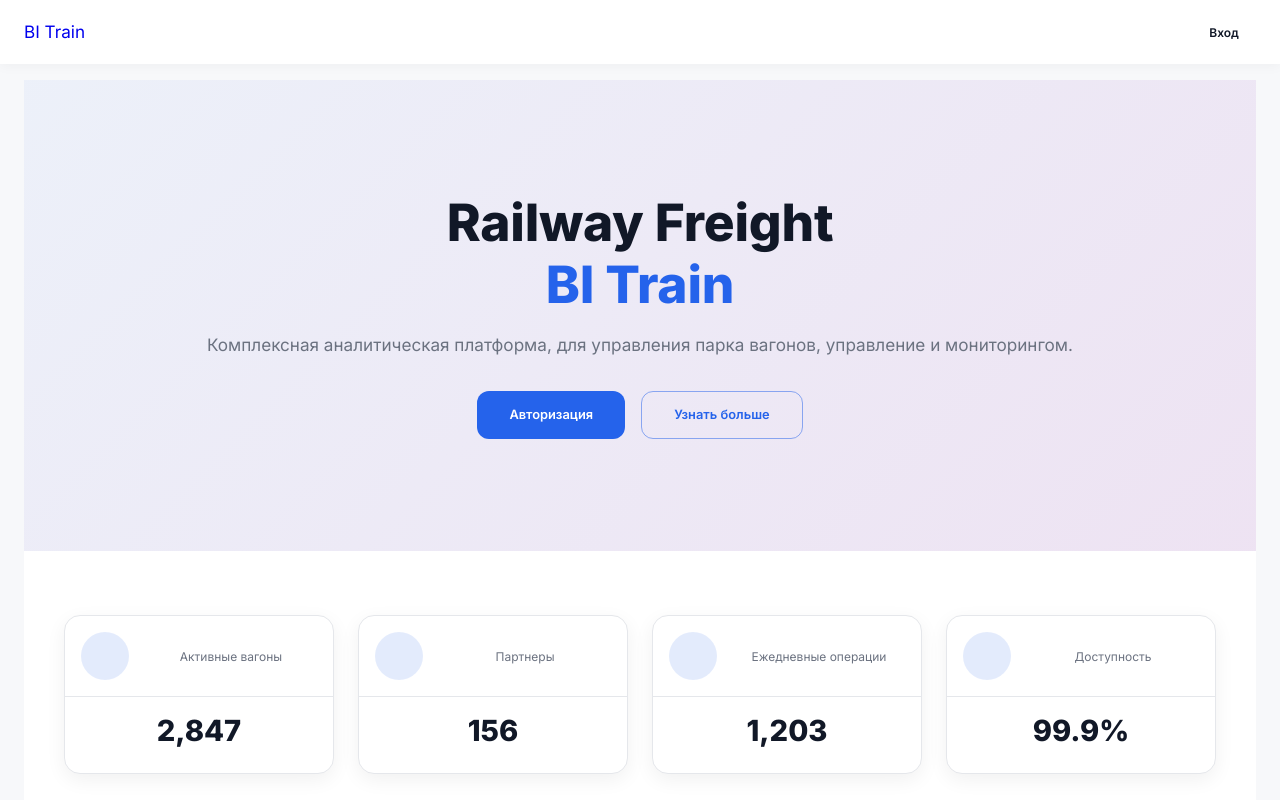
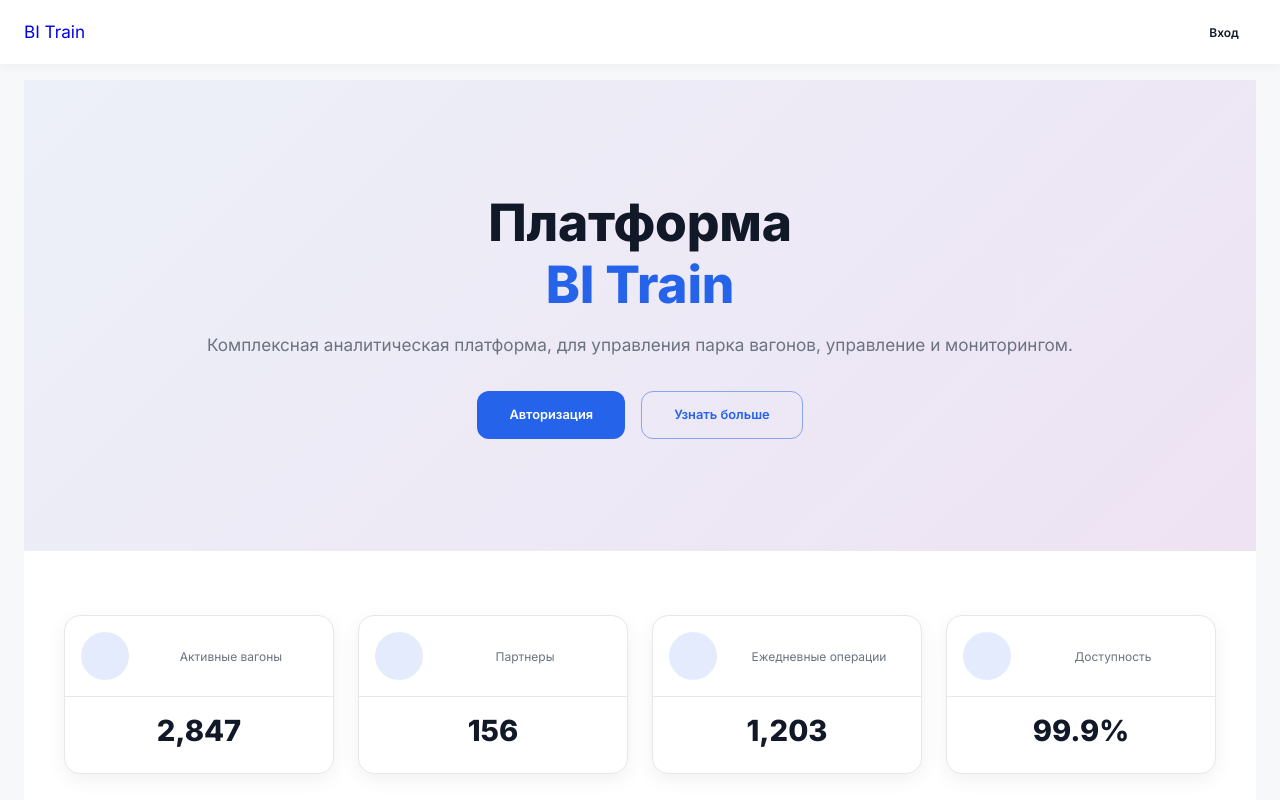
Before and after one commit to DKen717/bitrain-site, a Next.js app: page / in a window 1280 px wide. Shown: the top 800 px of the page. Built offline with nearby package versions, Linux system fonts and the light colour scheme.

Commit message:
Update index.jsx

```diff
--- a/pages/index.jsx
+++ b/pages/index.jsx
@@ -97,7 +97,7 @@ export default function Home() {
               variant="h2"
               sx={{ fontWeight: 800, mb: 2 }}
             >
-              Railway Freight
+              Платформа
               <Box component="span" sx={{ color: 'primary.main', display: 'block' }}>
                 BI Train
               </Box>
```
